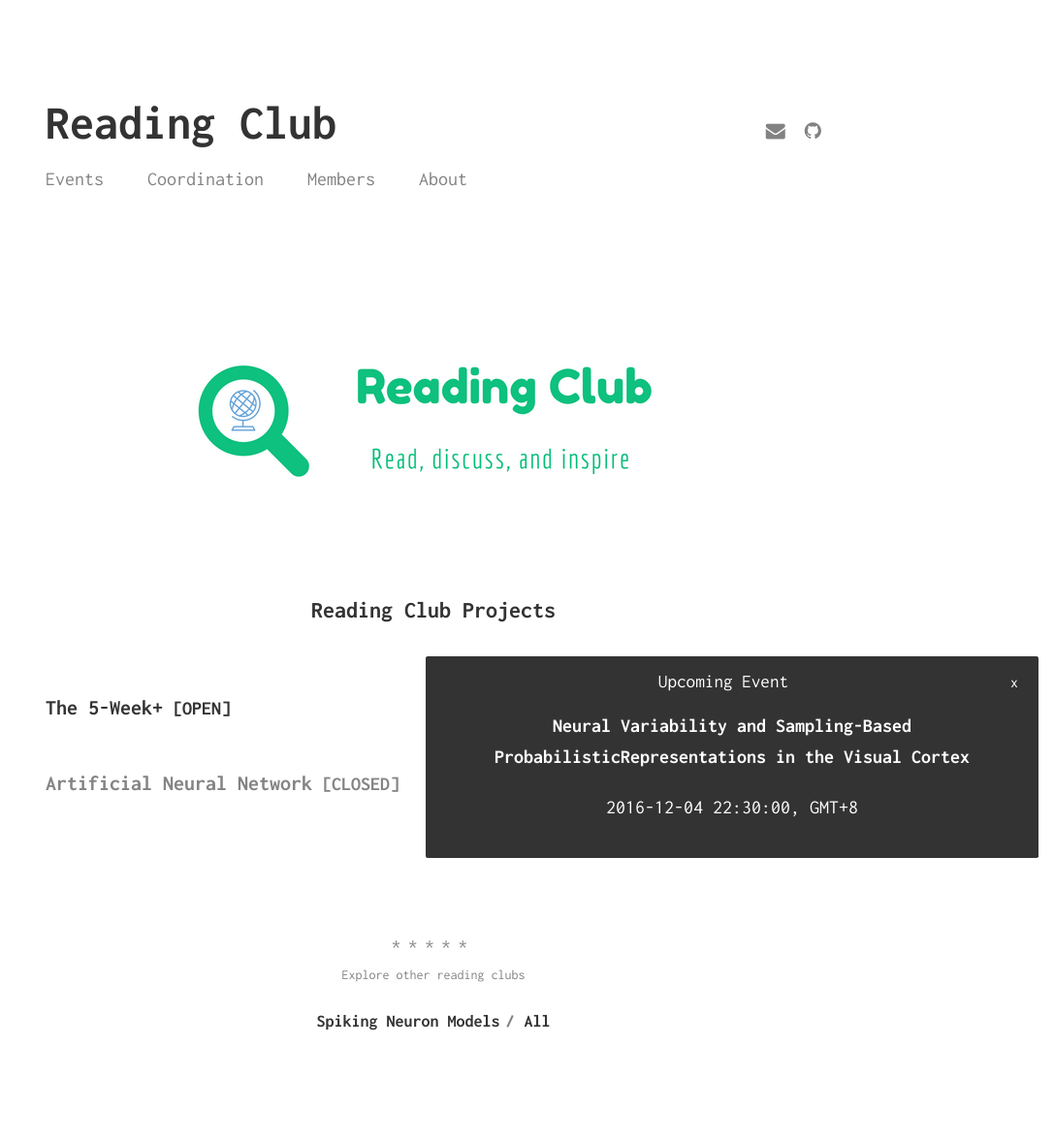
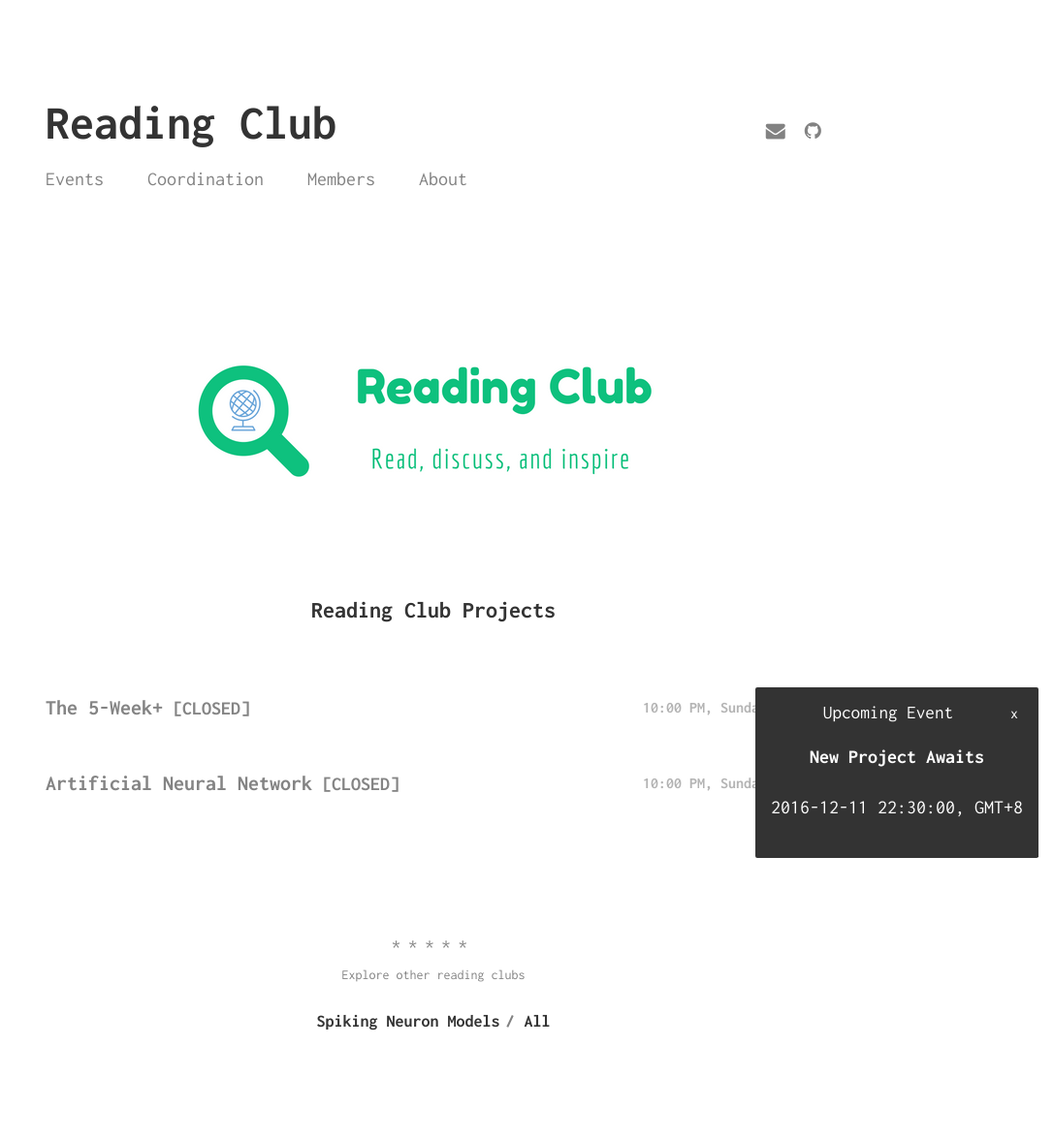
Before and after one commit to reading-club/reading-club.github.io, a Jekyll site: the page built from index.html, in a window 1280 px wide. Shown: the whole page at 97% size, without its empty margins (193-1280 px from the left). Built offline with Jekyll 4.4.1, drawn with Linux system fonts in a browser that asks for light colours; nearby versions of some CDN libraries.

Commit message:
close old projects

```diff
--- a/_clubs/5-week-plus.md
+++ b/_clubs/5-week-plus.md
@@ -3,7 +3,7 @@ layout: clubs
 title:  "The 5-Week+"
 subtitle: ""
 info: 10:00 PM, Sunday, GMT+8
-status: OPEN
+status: CLOSED
 date: 2016-10-18
 gitter: reading-club/Lobby
 ---
--- a/_data/notifications.yml
+++ b/_data/notifications.yml
@@ -1,10 +1,10 @@
 - event: system
-  upcoming: "Neural Variability and Sampling-Based ProbabilisticRepresentations in the Visual Cortex"
-  schedule: "2016-12-04 22:30:00, GMT+8"
-  link: /5weekplus/week6.html
+  upcoming: "New Project Awaits"
+  schedule: "2016-12-11 22:30:00, GMT+8"
+  link: /
 
 - event: 5-week-plus
-  upcoming: "Neural Variability and Sampling-Based ProbabilisticRepresentations in the Visual Cortex"
+  upcoming: "Project Done!"
   schedule: "2016-12-04 22:30:00, GMT+8"
   timezone: http://time.is/2230_6_Nov_2016_in_Beijing/Ireland/Denver/Berlin?Reading_Club
-  link: /5weekplus/week6.html
+  link: /5weekplus/
```
Also changed, not shown: _5weekplus/week6.md (+2 -0 lines).
